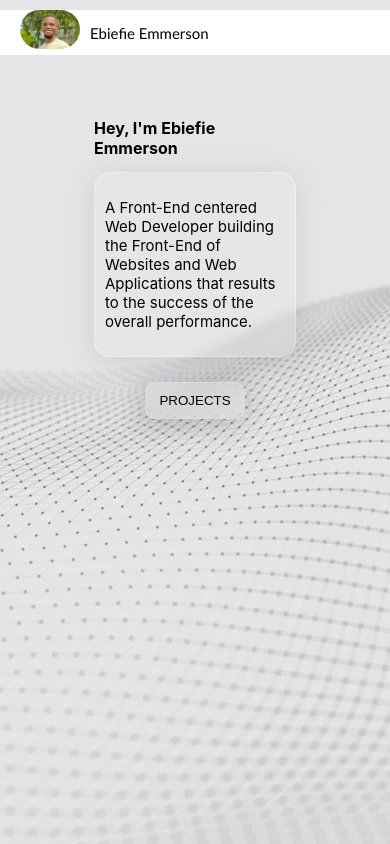
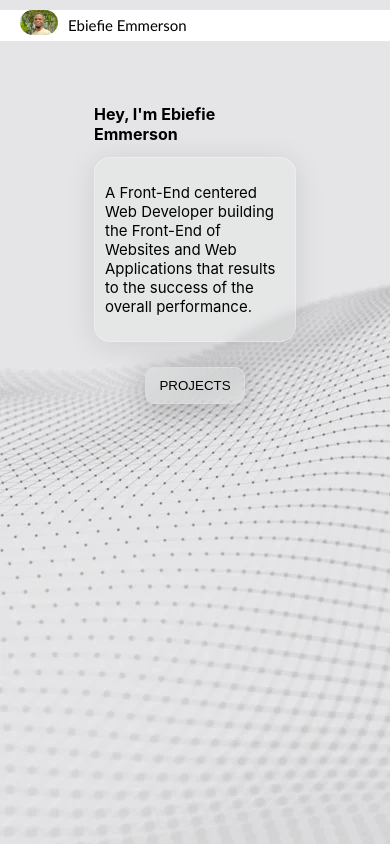
Before and after one commit to emmerson121/pricing2, a React (Create React App) app: page / in a window 390 px wide. Built offline with nearby package versions, Linux system fonts and the light colour scheme.

Commit message:
Update styles.css
I've updated main-Image section in my CSS file

```diff
--- a/src/styles.css
+++ b/src/styles.css
@@ -868,7 +868,7 @@ body{
         gap: 10px;
     }
     .main-image{
-        width: 60px;
+        width: 38px;
     }
 
     .name{
```
